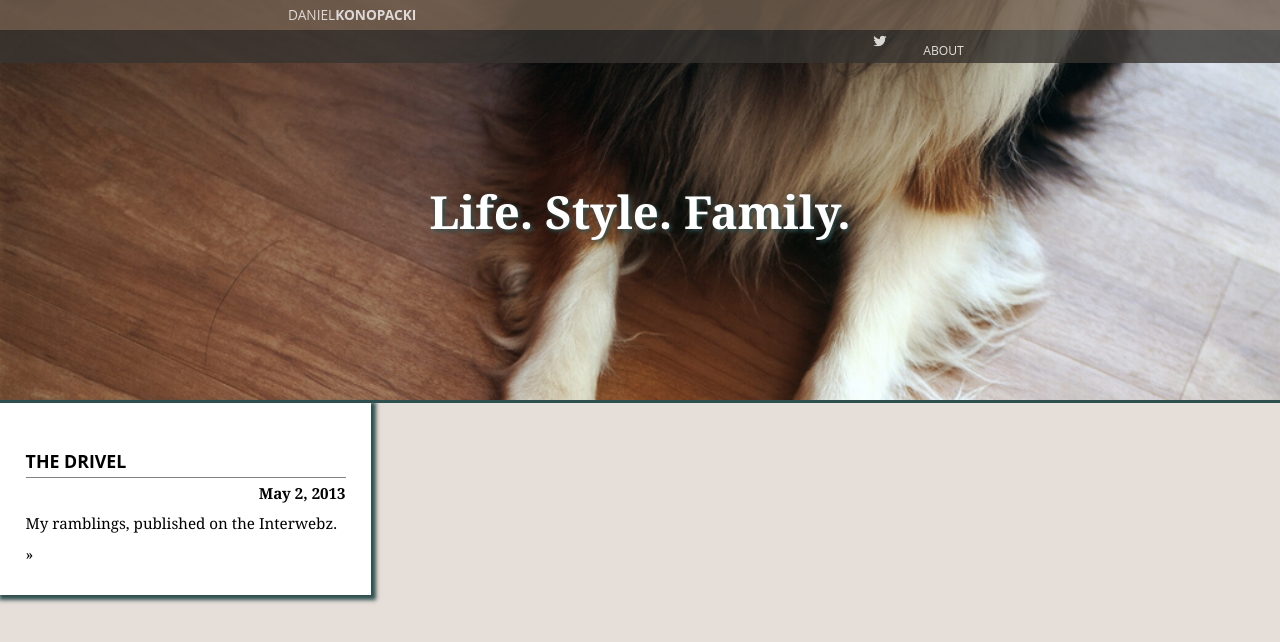
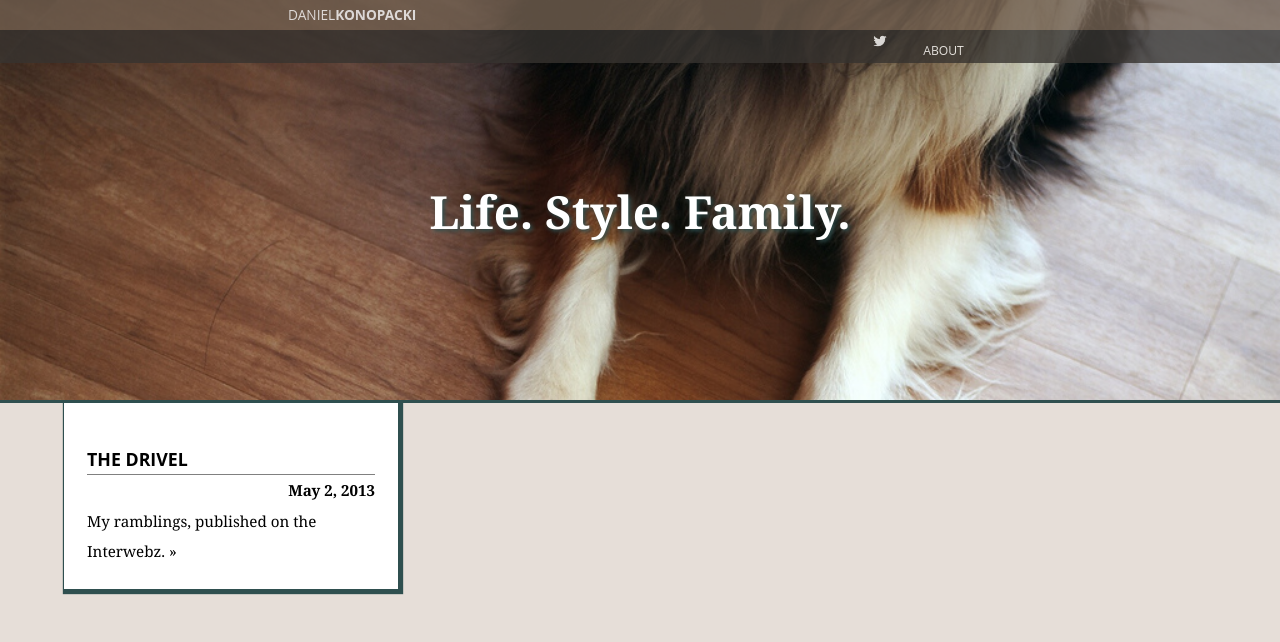
Before and after one commit to danielkonopacki/danielkonopacki.github.com, a Jekyll site: the page built from index.html, in a window 1280 px wide. Shown: the top 642 px of the page. Built offline with Jekyll 4.4.1, drawn with Linux system fonts in a browser that asks for light colours; Markdown is read by kramdown in place of the engine named in the settings.

Commit message:
Style changes

```diff
--- a/css/layout.css
+++ b/css/layout.css
@@ -59,9 +59,9 @@ html, body {
   width: 25%;
   padding: 2%;
   background-color: white;
-  -moz-box-shadow: 2px 2px 4px 3px darkslategray;
+  -moz-box-shadow: 2px 2px 1px 3px darkslategray;
   -webkit-box-shadow: 2px 2px 4px 3px darkslategray;
-  box-shadow: 2px 2px 4px 3px darkslategray;
+  box-shadow: 2px 2px 1px 3px darkslategray;
   float: left;
 }
 
@@ -82,9 +82,10 @@ html, body {
 
 .content-container {
   line-height: 2em;
+  width: 90%;
+  margin: 0 auto;
 }
 
 #header .content-container {
   width: 55%;
-  margin: 0 auto;
 }
```
Also changed, not shown: 1 other file.
